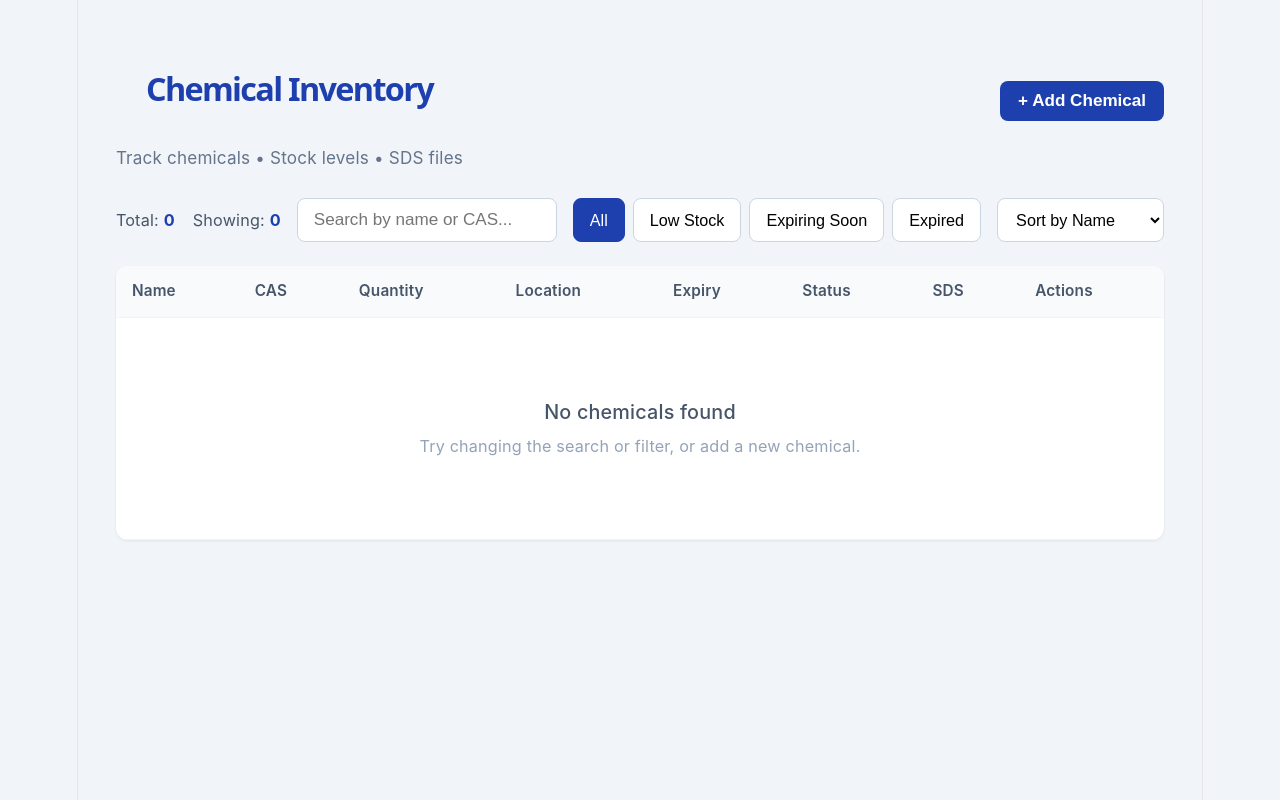
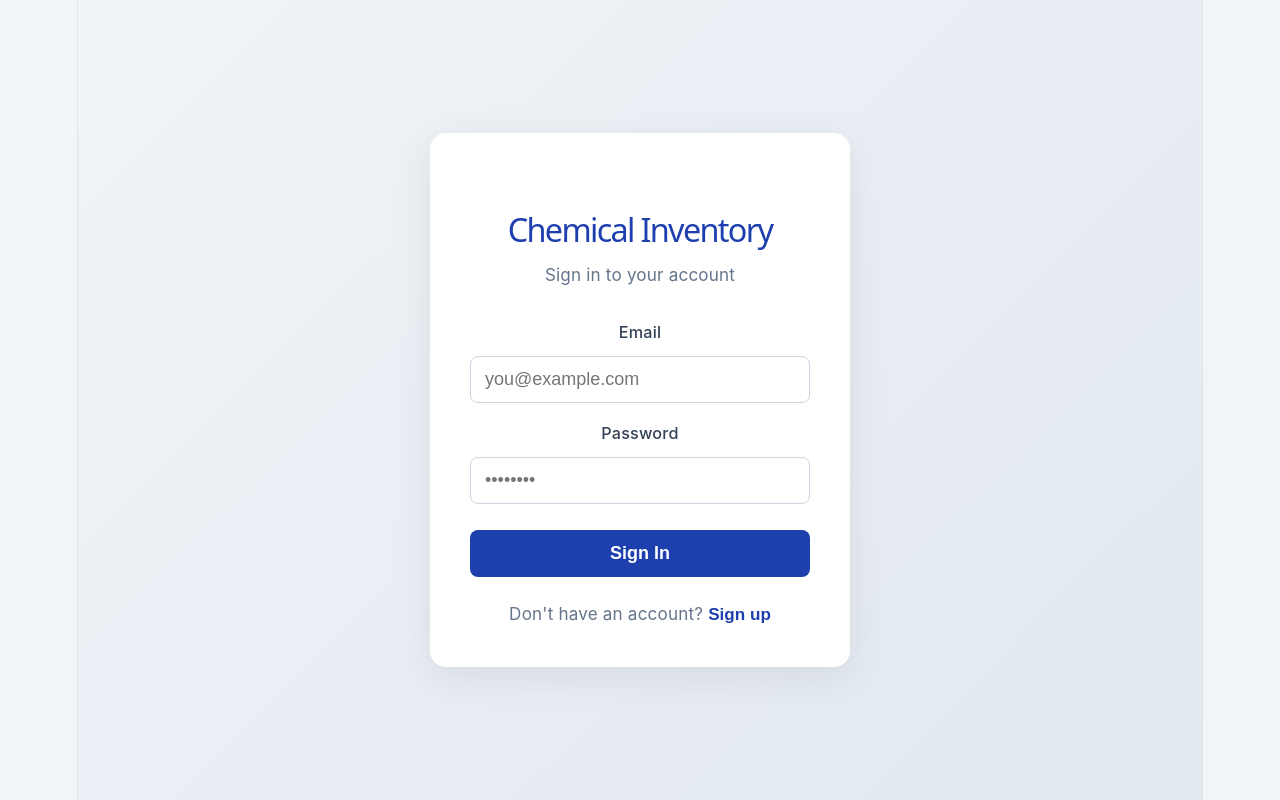
Before and after one commit to okelo241/chemical-inventory, a React app in the folder frontend/: page / in a window 1280 px wide. Built offline with nearby package versions, Linux system fonts and the light colour scheme; no server answers; the HTML template or start-up script is replaced by a standard one.

Commit message:
Add authentication with Supabase Auth

```diff
--- a/frontend/package.json
+++ b/frontend/package.json
@@ -10,6 +10,7 @@
     "preview": "vite preview"
   },
   "dependencies": {
+    "@supabase/supabase-js": "^2.112.2",
     "react": "^19.2.8",
     "react-dom": "^19.2.8"
   },
--- a/frontend/src/App.css
+++ b/frontend/src/App.css
@@ -374,3 +374,111 @@ th {
   font-size: 0.8rem;
   padding: 3px 8px;
 }
+
+/* ===== Auth Styles ===== */
+
+.auth-container {
+  min-height: 100vh;
+  display: flex;
+  align-items: center;
+  justify-content: center;
+  background: linear-gradient(135deg, #f0f4f8 0%, #e2e8f0 100%);
+  padding: 20px;
+}
+
+.auth-card {
+  background: white;
+  border-radius: 16px;
+  padding: 40px;
+  width: 100%;
+  max-width: 420px;
+  box-shadow: 0 10px 40px rgba(0, 0, 0, 0.08);
+}
+
+.auth-header {
+  text-align: center;
+  margin-bottom: 32px;
+}
+
+.auth-header h1 {
+  font-size: 1.8rem;
+  color: #1e40af;
+  margin-bottom: 8px;
+}
+
+.auth-header p {
+  color: #64748b;
+  font-size: 0.95rem;
+}
+
+.auth-form {
+  display: flex;
+  flex-direction: column;
+  gap: 18px;
+}
+
+.auth-form .form-group label {
+  font-size: 0.9rem;
+  font-weight: 500;
+  color: #334155;
+  margin-bottom: 6px;
+  display: block;
+}
+
+.auth-form input {
+  width: 100%;
+  padding: 12px 14px;
+  border: 1px solid #cbd5e1;
+  border-radius: 8px;
+  font-size: 1rem;
+  transition: border-color 0.2s;
+}
+
+.auth-form input:focus {
+  outline: none;
+  border-color: #1e40af;
+  box-shadow: 0 0 0 3px rgba(30, 64, 175, 0.1);
+}
+
+.auth-btn {
+  width: 100%;
+  padding: 13px;
+  font-size: 1rem;
+  margin-top: 8px;
+}
+
+.auth-error {
+  background: #fef2f2;
+  color: #b91c1c;
+  padding: 12px;
+  border-radius: 8px;
+  font-size: 0.9rem;
+}
+
+.auth-success {
+  background: #f0fdf4;
+  color: #166534;
+  padding: 12px;
+  border-radius: 8px;
+  font-size: 0.9rem;
+}
+
+.auth-toggle {
+  text-align: center;
+  margin-top: 24px;
+  font-size: 0.95rem;
+  color: #64748b;
+}
+
+.auth-toggle button {
+  background: none;
+  border: none;
+  color: #1e40af;
+  font-weight: 600;
+  cursor: pointer;
+  font-size: 0.95rem;
+}
+
+.auth-toggle button:hover {
+  text-decoration: underline;
+}
--- a/frontend/src/App.jsx
+++ b/frontend/src/App.jsx
@@ -1,14 +1,19 @@
 import { useState, useEffect } from 'react'
+import { supabase } from './supabase'
+import Login from './Login'
 import './App.css'
 
 function App() {
+  const [session, setSession] = useState(null)
+  const [loadingAuth, setLoadingAuth] = useState(true)
+
   const [chemicals, setChemicals] = useState([])
   const [search, setSearch] = useState('')
   const [filter, setFilter] = useState('all')
   const [sortBy, setSortBy] = useState('name')
   const [showForm, setShowForm] = useState(false)
   const [editingId, setEditingId] = useState(null)
-  const [loading, setLoading] = useState(true)
+  const [loading, setLoading] = useState(false)
   const [message, setMessage] = useState(null)
 
   const [formData, setFormData] = useState({
@@ -24,15 +29,49 @@ function App() {
 
   const API_URL = import.meta.env.VITE_API_URL
 
+  // ========== Auth ==========
+  useEffect(() => {
+    // Get current session
+    supabase.auth.getSession().then(({ data: { session } }) => {
+      setSession(session)
+      setLoadingAuth(false)
+    })
+
+    // Listen for auth changes
+    const { data: { subscription } } = supabase.auth.onAuthStateChange((_event, session) => {
+      setSession(session)
+    })
+
+    return () => subscription.unsubscribe()
+  }, [])
+
+  const handleLogout = async () => {
+    await supabase.auth.signOut()
+    setSession(null)
+    setChemicals([])
+  }
+
+  // ========== Helpers ==========
   const showMessage = (type, text) => {
     setMessage({ type, text })
     setTimeout(() => setMessage(null), 3500)
   }
 
+  const getAccessToken = async () => {
+    const { data: { session } } = await supabase.auth.getSession()
+    return session?.access_token
+  }
+
+  // ========== API Calls ==========
   const fetchChemicals = async () => {
     try {
       setLoading(true)
-      const res = await fetch(`${API_URL}/chemicals`)
+      const token = await getAccessToken()
+      const res = await fetch(`${API_URL}/chemicals`, {
+        headers: {
+          Authorization: `Bearer ${token}`
+        }
+      })
       if (!res.ok) throw new Error('Failed to load chemicals')
       const data = await res.json()
       setChemicals(data)
@@ -45,8 +84,10 @@ function App() {
   }
 
   useEffect(() => {
+    if (session) {
       fetchChemicals()
-  }, [])
+    }
+  }, [session])
 
   const handleChange = (e) => {
     setFormData({ ...formData, [e.target.name]: e.target.value })
@@ -69,6 +110,7 @@ function App() {
 
   const handleSubmit = async (e) => {
     e.preventDefault()
+    const token = await getAccessToken()
 
     const payload = {
       name: formData.name,
@@ -85,7 +127,10 @@ function App() {
       if (editingId) {
         const res = await fetch(`${API_URL}/chemicals/${editingId}`, {
           method: 'PUT',
-          headers: { 'Content-Type': 'application/json' },
+          headers: {
+            'Content-Type': 'application/json',
+            Authorization: `Bearer ${token}`
+          },
           body: JSON.stringify(payload)
         })
         if (!res.ok) throw new Error()
@@ -93,7 +138,10 @@ function App() {
       } else {
         const res = await fetch(`${API_URL}/chemicals`, {
           method: 'POST',
-          headers: { 'Content-Type': 'application/json' },
+          headers: {
+            'Content-Type': 'application/json',
+            Authorization: `Bearer ${token}`
+          },
           body: JSON.stringify(payload)
         })
         if (!res.ok) throw new Error()
@@ -123,10 +171,12 @@ function App() {
 
   const handleDelete = async (id, name) => {
     if (!window.confirm(`Are you sure you want to delete "${name}"?`)) return
+    const token = await getAccessToken()
 
     try {
       const res = await fetch(`${API_URL}/chemicals/${id}`, {
-        method: 'DELETE'
+        method: 'DELETE',
+        headers: { Authorization: `Bearer ${token}` }
       })
       if (!res.ok) throw new Error()
       showMessage('success', `"${name}" deleted`)
@@ -137,12 +187,14 @@ function App() {
   }
 
   const handleSdsUpload = async (id, file) => {
+    const token = await getAccessToken()
     const formDataUpload = new FormData()
     formDataUpload.append('file', file)
 
     try {
       const res = await fetch(`${API_URL}/chemicals/${id}/upload-sds`, {
         method: 'POST',
+        headers: { Authorization: `Bearer ${token}` },
         body: formDataUpload
       })
       if (!res.ok) throw new Error()
@@ -154,8 +206,11 @@ function App() {
   }
 
   const handleDownloadSds = async (id) => {
+    const token = await getAccessToken()
     try {
-      const res = await fetch(`${API_URL}/chemicals/${id}/sds`)
+      const res = await fetch(`${API_URL}/chemicals/${id}/sds`, {
+        headers: { Authorization: `Bearer ${token}` }
+      })
       const data = await res.json()
       if (data.url) {
         window.open(data.url, '_blank')
@@ -167,6 +222,7 @@ function App() {
     }
   }
 
+  // ========== Filtering & Sorting ==========
   const isExpired = (chem) => chem.expiry_date && new Date(chem.expiry_date) < new Date()
   const isLow = (chem) => chem.quantity <= chem.min_stock
   const isExpiringSoon = (chem) => {
@@ -199,6 +255,20 @@ function App() {
     return 0
   })
 
+  // ========== Render ==========
+  if (loadingAuth) {
+    return (
+      <div className="loading" style={{ minHeight: '100vh' }}>
+        <div className="spinner"></div>
+        <p>Loading...</p>
+      </div>
+    )
+  }
+
+  if (!session) {
+    return <Login onLogin={(session) => setSession(session)} />
+  }
+
   return (
     <div className="app">
       {message && (
@@ -212,6 +282,13 @@ function App() {
           <h1>Chemical Inventory</h1>
           <p>Track chemicals • Stock levels • SDS files</p>
         </div>
+        <div style={{ display: 'flex', gap: '12px', alignItems: 'center' }}>
+          <span style={{ fontSize: '0.9rem', color: '#64748b' }}>
+            {session.user.email}
+          </span>
+          <button className="btn btn-secondary" onClick={handleLogout}>
+            Logout
+          </button>
           <button
             className="btn btn-primary"
             onClick={() => {
@@ -221,6 +298,7 @@ function App() {
           >
             + Add Chemical
           </button>
+        </div>
       </header>
 
       <div className="toolbar">
@@ -374,7 +452,6 @@ function App() {
                         )}
                       </td>
 
-                      {/* SDS Column */}
                       <td className="sds-cell">
                         {chem.sds_filename ? (
                           <div className="sds-info">
@@ -382,10 +459,7 @@ function App() {
                               {chem.sds_filename.split('/').pop()}
                             </div>
                             <div className="sds-actions">
-                              <button
-                                className="sds-link"
-                                onClick={() => handleDownloadSds(chem.id)}
-                              >
+                              <button className="sds-link" onClick={() => handleDownloadSds(chem.id)}>
                                 Download
                               </button>
                               <label className="upload-btn replace-btn">
@@ -421,13 +495,8 @@ function App() {
                       </td>
 
                       <td className="actions">
-                        <button className="btn-sm" onClick={() => handleEdit(chem)}>
-                          Edit
-                        </button>
-                        <button
-                          className="btn-sm btn-danger"
-                          onClick={() => handleDelete(chem.id, chem.name)}
-                        >
+                        <button className="btn-sm" onClick={() => handleEdit(chem)}>Edit</button>
+                        <button className="btn-sm btn-danger" onClick={() => handleDelete(chem.id, chem.name)}>
                           Delete
                         </button>
                       </td>
--- /dev/null
+++ b/frontend/src/Login.jsx
@@ -0,0 +1,103 @@
+import { useState } from 'react'
+import { supabase } from './supabase'
+import './App.css'
+
+function Login({ onLogin }) {
+  const [isLogin, setIsLogin] = useState(true)
+  const [email, setEmail] = useState('')
+  const [password, setPassword] = useState('')
+  const [loading, setLoading] = useState(false)
+  const [error, setError] = useState(null)
+  const [message, setMessage] = useState(null)
+
+  const handleSubmit = async (e) => {
+    e.preventDefault()
+    setLoading(true)
+    setError(null)
+    setMessage(null)
+
+    try {
+      if (isLogin) {
+        // Login
+        const { data, error } = await supabase.auth.signInWithPassword({
+          email,
+          password,
+        })
+        if (error) throw error
+        onLogin(data.session)
+      } else {
+        // Sign up
+        const { data, error } = await supabase.auth.signUp({
+          email,
+          password,
+        })
+        if (error) throw error
+        setMessage('Account created! You can now log in.')
+        setIsLogin(true)
+      }
+    } catch (err) {
+      setError(err.message)
+    } finally {
+      setLoading(false)
+    }
+  }
+
+  return (
+    <div className="auth-container">
+      <div className="auth-card">
+        <div className="auth-header">
+          <h1>Chemical Inventory</h1>
+          <p>{isLogin ? 'Sign in to your account' : 'Create a new account'}</p>
+        </div>
+
+        <form onSubmit={handleSubmit} className="auth-form">
+          <div className="form-group">
+            <label>Email</label>
+            <input
+              type="email"
+              value={email}
+              onChange={(e) => setEmail(e.target.value)}
+              placeholder="you@example.com"
+              required
+            />
+          </div>
+
+          <div className="form-group">
+            <label>Password</label>
+            <input
+              type="password"
+              value={password}
+              onChange={(e) => setPassword(e.target.value)}
+              placeholder="••••••••"
+              required
+              minLength={6}
+            />
+          </div>
+
+          {error && <div className="auth-error">{error}</div>}
+          {message && <div className="auth-success">{message}</div>}
+
+          <button type="submit" className="btn btn-primary auth-btn" disabled={loading}>
+            {loading ? 'Please wait...' : isLogin ? 'Sign In' : 'Create Account'}
+          </button>
+        </form>
+
+        <div className="auth-toggle">
+          {isLogin ? (
+            <p>
+              Don't have an account?{' '}
+              <button onClick={() => setIsLogin(false)}>Sign up</button>
+            </p>
+          ) : (
+            <p>
+              Already have an account?{' '}
+              <button onClick={() => setIsLogin(true)}>Sign in</button>
+            </p>
+          )}
+        </div>
+      </div>
+    </div>
+  )
+}
+
+export default Login
--- /dev/null
+++ b/frontend/src/supabase.js
@@ -0,0 +1,6 @@
+import { createClient } from '@supabase/supabase-js'
+
+const supabaseUrl = 'https://qgdtkwhgszvcywsnuyff.supabase.co'
+const supabaseAnonKey = 'sb_publishable_SnWn8790oNGk0I0aRhcPWA_E265rDdl'   // your anon/publishable key
+
+export const supabase = createClient(supabaseUrl, supabaseAnonKey)
```
Also changed, not shown: 1 other file (tests, documents, lock files or other folders). Lines whose indentation alone changed are shown as unchanged.
